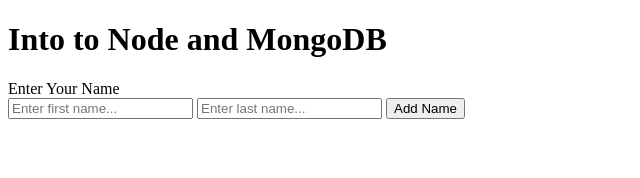
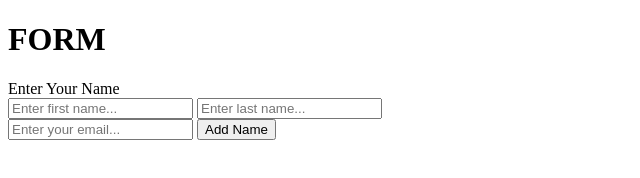
Before and after one commit to VaibhavRaj-lab/BRL-project-Vaibhav, a website: page index.html in a window 1280 px wide. Shown: the whole page, without its empty margins (0-640 px from the left). Drawn offline with Linux system fonts and the light colour scheme.

Commit message:
Update index.html

```diff
--- a/index.html
+++ b/index.html
@@ -1,15 +1,16 @@
 <!DOCTYPE html>
 <html>
     <head>
-        <title>Intro to Node and MongoDB</title>
+        <title>FORM</title>
     </head>
 
     <body>
-        <h1>Into to Node and MongoDB</h1>
-        <form method="post" action="/addname">
+        <h1>FORM</h1>
+        <form method="post" action="/addnameandemail">
             <label>Enter Your Name</label><br>
             <input type="text" name="firstName" placeholder="Enter first name..." required>
-            <input type="text" name="lastName" placeholder="Enter last name..." required>
+            <input type="text" name="lastName" placeholder="Enter last name..." required><br>
+            <input type="email" name="email" placeholder="Enter your email..." required>
             <input type="submit" value="Add Name">
         </form>
     </body>
```
